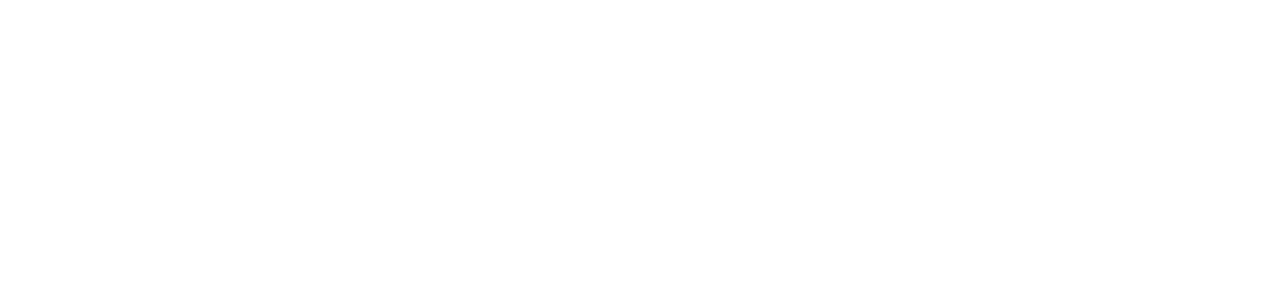
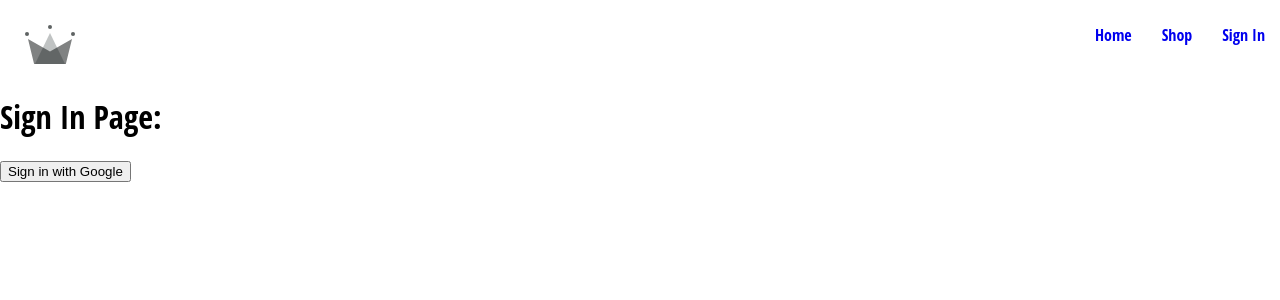
Before and after one commit to parasbagri/U-developer, a React (Create React App) app: page /SignIn in a window 1280 px wide. Before the commit this address had no page. Shown: the top 300 px of the page. Built offline with nearby package versions, Linux system fonts and the light colour scheme.

Commit message:
Login With Google

```diff
--- a/package.json
+++ b/package.json
@@ -6,6 +6,7 @@
     "@testing-library/jest-dom": "^5.17.0",
     "@testing-library/react": "^13.4.0",
     "@testing-library/user-event": "^13.5.0",
+    "firebase": "^10.14.0",
     "react": "^18.3.1",
     "react-dom": "^18.3.1",
     "react-router-dom": "^6.26.2",
--- a/src/App.js
+++ b/src/App.js
@@ -2,6 +2,7 @@
 import { Routes, Route } from "react-router-dom";
 import Shop from "./routes/shop/shop.component.jsx";
 import NaveBar from "./routes/navigation/navigation.component.jsx";
+import SignIn from "./routes/sing-in/sign-in.component.jsx";
 
 function App() {
   return (
@@ -10,6 +11,7 @@
         {/* Home ko default route banane ke liye index prop use kar rahe hain */}
         <Route index element={<Home />} />
         <Route path="Shop" element={<Shop />} />
+        <Route path="SignIn" element={<SignIn />} />
       </Route>
     </Routes>
   );
--- a/src/routes/navigation/navigation.component.jsx
+++ b/src/routes/navigation/navigation.component.jsx
@@ -10,7 +10,9 @@
             <CrwnLogo className="logo"/>
             </Link>
             <div className="nav-links-container">
+                <Link to="/" className="nav-link">Home</Link>
                 <Link to="/Shop" className="nav-link">Shop</Link>
+                <Link to="/SignIn" className="nav-link">Sign In</Link>
             </div>
         </div>
         <Outlet />
--- /dev/null
+++ b/src/routes/sing-in/sign-in.component.jsx
@@ -0,0 +1,29 @@
+
+import{ signInWithGooglePopup} from '../../utils/firebase/firebase';
+
+const SignIn = () => {
+  const logGoogleUser = async () => { // remeber: when you ever to make call something from DB you need to make asynchronous function call
+    const response = await  signInWithGooglePopup();
+    console.log('Google Sign-in successful', response); // debugging info
+        // 'response' ke andar 'user' object hota hai
+        const user = response.user;
+    user.getIdToken().then((token) => {
+      console.log("User Auth Token provided by google Compny 😂: ", token);
+    });
+  }
+  // const UserPhoto = logGoogleUser.UserCredentialImpl.user
+  // const User =  user.getIdToken().then((token) => {
+  //   console.log("User Auth Token: ", token);
+  // });
+
+    return (
+          <div>
+            <h1>Sign In Page:</h1>
+            <button onClick={logGoogleUser}>Sign in with Google</button>
+             {/* when button is clicked, logGoogleUser function will be called */}
+             {/* <img src={UserPhoto} alt="User's Photo" /> this will show user's photo when they sign in */}
+             {/* <p>{User}</p> */}
+          </div>
+    )
+}
+export default SignIn;
--- /dev/null
+++ b/src/utils/firebase/firebase.js
@@ -0,0 +1,30 @@
+import { initializeApp } from "firebase/app"; // humne jo app banaya hai firebase me usko import kar rhe hai as connection bana rhe hai
+
+import {
+  getAuth,
+  signInWithRedirect,
+  signInWithPopup,
+  GoogleAuthProvider,
+} from "firebase/auth";
+
+// Your web app's Firebase configuration
+const firebaseConfig = {
+  apiKey: "AIzaSyB3QVLy9FnmT6np9qYObwDnmj_wrKYMdlw",
+  authDomain: "e-come-db-364e9.firebaseapp.com",
+  projectId: "e-come-db-364e9",
+  storageBucket: "e-come-db-364e9.appspot.com",
+  messagingSenderId: "429322436585",
+  appId: "1:429322436585:web:866365e0391fd319d1d578",
+};
+
+// Initialize Firebase
+const firebaseApp = initializeApp(firebaseConfig);
+
+const provider = new GoogleAuthProvider();
+
+provider.setCustomParameters({
+  prompt: "select_account",
+});
+
+export const auth = getAuth(firebaseApp);
+export const signInWithGooglePopup = () => signInWithPopup(auth, provider);
```
Also changed, not shown: src/utils/test.js (added), 1 other file (tests, documents, lock files or other folders).
